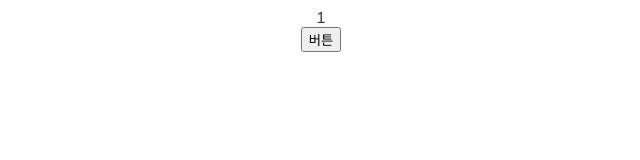
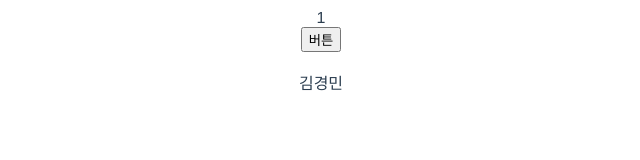
Before and after one commit to kyeongmin21/vueStudy, a Vue app: page /board in a window 1280 px wide. Shown: the part 127-287 px from the top of the page, without its empty margins (319-959 px from the left). Built offline with nearby package versions, Linux system fonts and the light colour scheme.

Commit message:
props 다시 복습

```diff
--- a/src/components/BoardChild.vue
+++ b/src/components/BoardChild.vue
@@ -1,7 +1,9 @@
 <template>
   <div>
-      <div>{{ num }}</div>
-      <button @click="update"> 버튼 </button>
+    <div>{{ num }}</div>
+    <button @click="update"> 버튼</button>
+    <br><br>
+    <div>{{ human }}</div>
   </div>
 </template>
 
@@ -9,12 +11,11 @@
 export default {
   name: "BoardChild",
   props: {
-    num: Number
+    num: Number,
+    human: String,
   },
   data() {
-    return {
-
-    };
+    return {};
   },
   methods: {
     update() {
--- a/src/views/Board.vue
+++ b/src/views/Board.vue
@@ -1,7 +1,11 @@
 <template>
   <div>
     <h1>board</h1>
-    <BoardChild :num="number" @up="update"></BoardChild>
+    <BoardChild :num="number"
+                @up="update"
+                :human="person">
+
+    </BoardChild>
   </div>
 </template>
 
@@ -16,6 +20,7 @@ export default {
   data() {
     return {
       number: 1,
+      person: '김경민'
     };
   },
   methods: {
```
